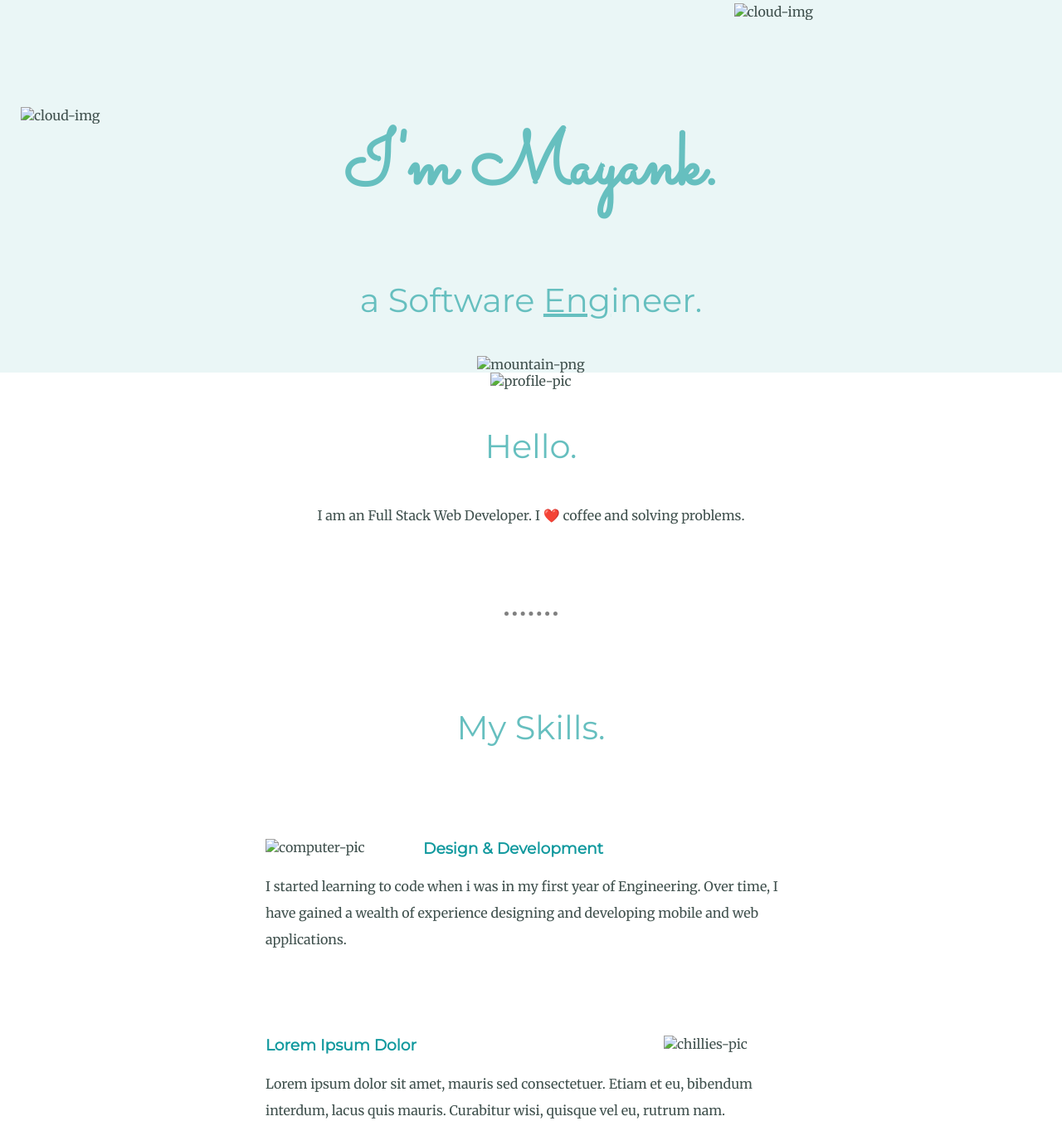
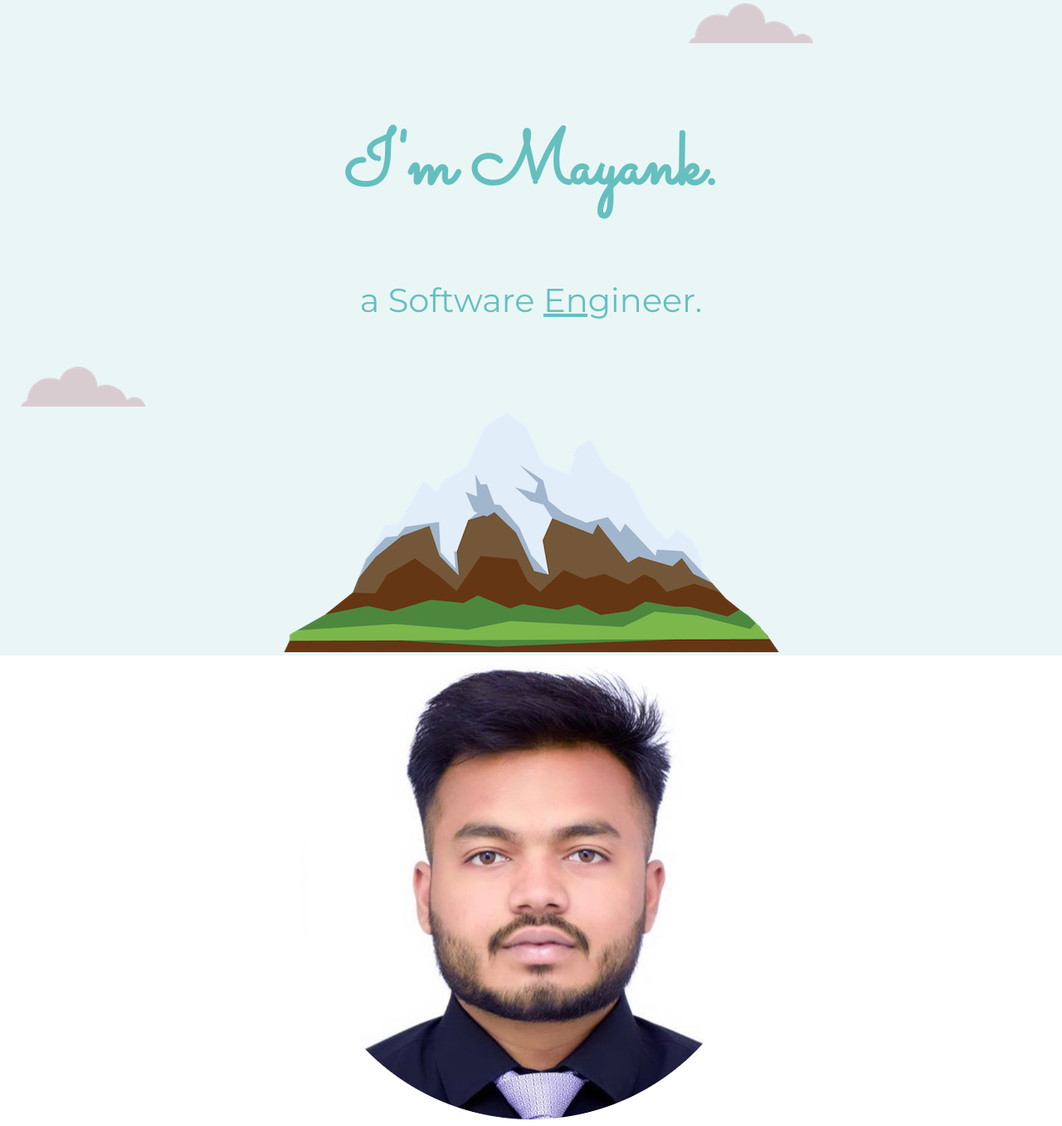
Before and after one commit to Mayank-SDE/CV, a plain HTML site: page index.html in a window 1280 px wide. Shown: the part 36-1393 px from the top of the page at 83% size. Drawn offline with Linux system fonts and the light colour scheme; files that its build step writes are made by us from their sources.

Commit message:
updated image src path

```diff
--- a/index.html
+++ b/index.html
@@ -5,7 +5,7 @@
   <meta charset="utf-8">
   <title>Mayank Choudhary</title>
   <link rel="stylesheet" href="css/style.css">
-  <link rel="icon" href="img/favicon.ico">
+  <link rel="icon" href="favicon.ico">
   <link rel="preconnect" href="https://fonts.googleapis.com">
   <link rel="preconnect" href="https://fonts.gstatic.com" crossorigin>
   <link href="https://fonts.googleapis.com/css2?family=Merriweather&family=Montserrat&family=Sacramento&display=swap" rel="stylesheet">
@@ -13,17 +13,17 @@
 
 <body>
   <div class="top-container">
-    <img class="top-cloud" src="img/cloud.png" alt="cloud-img">
+    <img class="top-cloud" src="cloud.png" alt="cloud-img">
 
     <h1>I'm Mayank.</h1>
     <h2>a Software <span class="pro">Eng</span>ineer.</h2>
-    <img class="bottom-cloud" src="img/cloud.png" alt="cloud-img">
-    <img src="img/mountain.png" alt="mountain-png">
+    <img class="bottom-cloud" src="cloud.png" alt="cloud-img">
+    <img src="mountain.png" alt="mountain-png">
   </div>
 
   <div class="middle-container">
     <div class="profile">
-      <img src="img/img1.png" alt="profile-pic">
+      <img src="img1.png" alt="profile-pic">
       <h2>Hello.</h2>
       <p>I am an Full Stack Web Developer. I ❤️ coffee and solving problems.</p>
     </div>
@@ -31,12 +31,12 @@
     <div class="skills">
       <h2>My Skills.</h2>
       <div class="skill-row">
-        <img class="computer-img" src="img/computer.png" alt="computer-pic">
+        <img class="computer-img" src="computer.png" alt="computer-pic">
         <h3>Design & Development</h3>
         <p>I started learning to code when i was in my first year of Engineering. Over time, I have gained a wealth of experience designing and developing mobile and web applications. </p>
       </div>
       <div class="skill-row">
-        <img class="chillies-img" src="img/chillies.png" alt="chillies-pic">
+        <img class="chillies-img" src="chillies.png" alt="chillies-pic">
         <h3>Lorem Ipsum Dolor</h3>
         <p>Lorem ipsum dolor sit amet, mauris sed consectetuer. Etiam et eu, bibendum interdum, lacus quis mauris. Curabitur wisi, quisque vel eu, rutrum nam.</p>
       </div>
```
